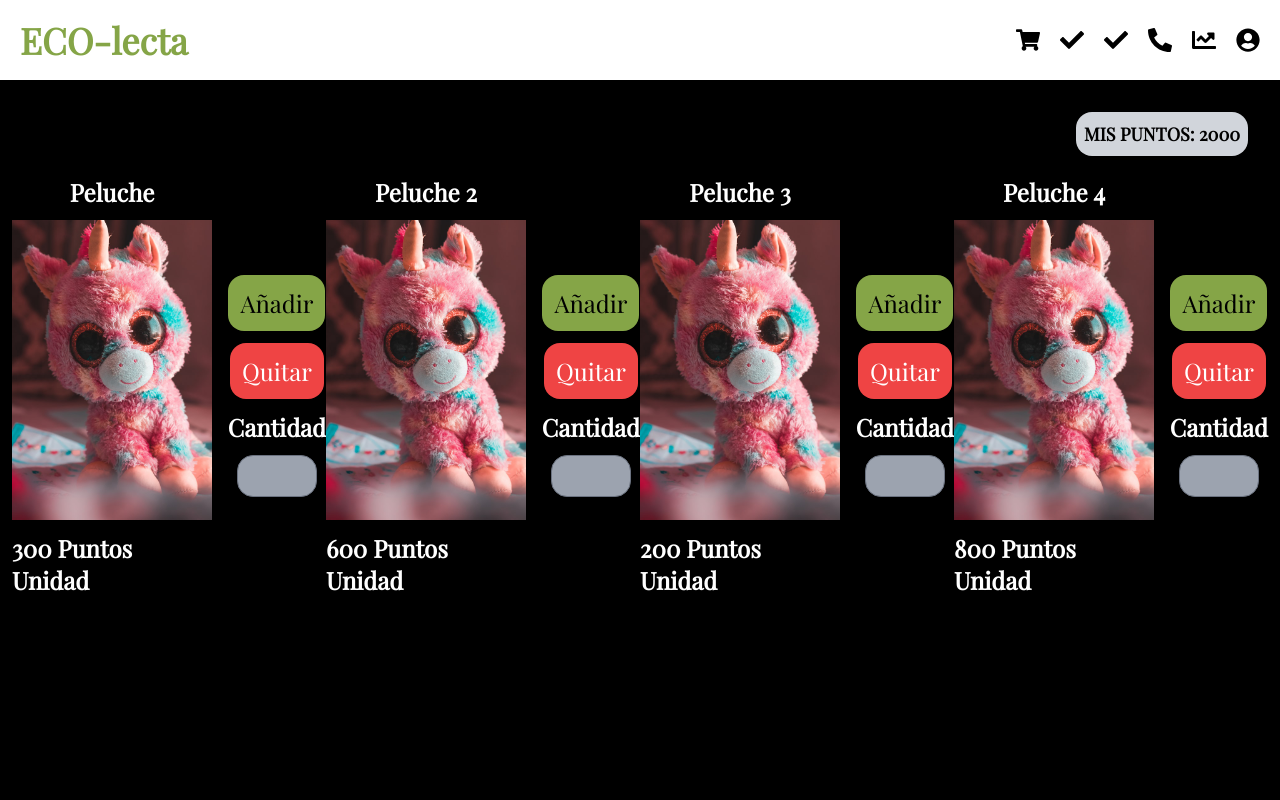
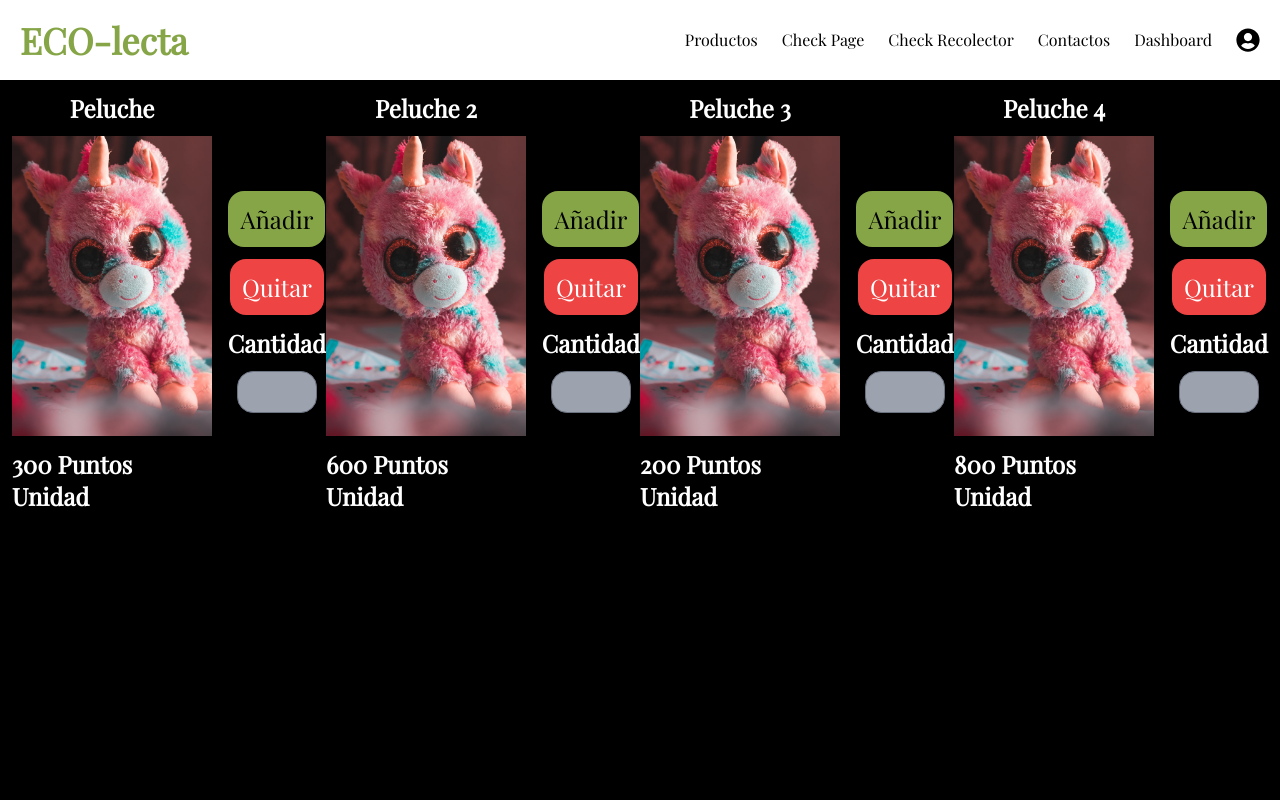
Before and after one commit to sbd0029992/ecolecta, a Next.js app: page /tiendaProductos in a window 1280 px wide. Shown: the top 800 px of the page. Built offline with nearby package versions, Linux system fonts and the light colour scheme.

Commit message:
style(pages): navbar, footer

```diff
--- a/src/components/Footer.js
+++ b/src/components/Footer.js
@@ -2,7 +2,7 @@ import React from 'react';
 
 function Footer() {
   return (
-    <div className='flex h-[25vh] flex-row items-center justify-evenly gap-5 bg-tertiary pl-5 pr-5'>
+    <div className='flex h-[25vh] flex-row items-center justify-evenly gap-5 bg-tertiary pl-5 pr-5 '>
       <div className='flex flex-row gap-5 md:gap-20'>
         <div className='flex flex-col gap-1'>
           <h4 className='text-white'>Company</h4>
--- a/src/components/Navbar.js
+++ b/src/components/Navbar.js
@@ -1,3 +1,4 @@
+import Link from 'next/link';
 import React from 'react';
 //import profile icon react-icons
 import { FaUserCircle } from 'react-icons/fa';
@@ -13,31 +14,55 @@ function Navbar() {
   return (
     <React.Fragment>
       <div>
-        <h1 className='text-primary '>ECO-lecta</h1>
+        <Link href='/'>
+          <h1 className='text-primary '>ECO-lecta</h1>
+        </Link>
       </div>
-      <div className='flex flex-row gap-2 md:gap-5'>
+      <div className='flex flex-row gap-4 sm:gap-6 '>
         <div>
-          <h4 className='hidden'>Productos</h4>
-          <FaShoppingCart className='h-6 w-6' />
+          <Link href='/tiendaProductos' className='hidden lg:block'>
+            Productos
+          </Link>
+          <Link href='/tiendaProductos'>
+            <FaShoppingCart className='h-6 w-6 lg:hidden' />
+          </Link>
         </div>
         <div>
-          <h4 className='hidden'>Check Page</h4>
-          <FaCheck className='h-6 w-6' />
+          <Link href='/user_check' className='hidden lg:block'>
+            Check Page
+          </Link>
+          <Link href='/user_check'>
+            <FaCheck className='h-6 w-6 lg:hidden' />
+          </Link>
         </div>
         <div>
-          <h4 className='hidden'>Check Recolector</h4>
-          <FaCheck className='h-6 w-6' />
+          <Link href='/recolectorCheck' className='hidden lg:block'>
+            Check Recolector
+          </Link>
+          <Link href='/recolectorCheck'>
+            <FaCheck className='h-6 w-6 lg:hidden' />
+          </Link>
         </div>
         <div>
-          <h4 className='hidden'>Contactos</h4>
-          <FaPhoneAlt className='h-6 w-6' />
+          <Link href='/contact' className='hidden lg:block'>
+            Contactos
+          </Link>
+          <Link href='/contact'>
+            <FaPhoneAlt className='h-6 w-6 lg:hidden' />
+          </Link>
         </div>
         <div>
-          <h4 className='hidden'>Dashboard</h4>
-          <FaChartLine className='h-6 w-6' />
+          <Link href='dashboard' className='hidden lg:block'>
+            Dashboard
+          </Link>
+          <Link href='dashboard'>
+            <FaChartLine className='h-6 w-6 lg:hidden' />
+          </Link>
         </div>
         <div className='self-center'>
-          <FaUserCircle className='h-6 w-6' />
+          <Link href='/profile'>
+            <FaUserCircle className='h-6 w-6' />
+          </Link>
         </div>
       </div>
     </React.Fragment>
--- a/src/pages/register.js
+++ b/src/pages/register.js
@@ -1,4 +1,5 @@
 import { GoogleMap, MarkerF, useLoadScript } from '@react-google-maps/api';
+import Link from 'next/link';
 import React, { useMemo, useRef } from 'react';
 
 function Register() {
@@ -20,17 +21,6 @@ function Register() {
   if (!isLoaded) {
     return <p>Loading...</p>;
   }
-
-  // const handleMarkerDragEnd = () => {
-  //   const pos = markerRef.marker.marker();
-  //   let lat = pos.lat();
-  //   let lng = pos.lng();
-
-  //   // Asignar la posición a las variables de ASP.NET
-  //   document.getElementById('latitudeMap').innerHTML = lat;
-  //   document.getElementById('longitudeMap').innerHTML = lng;
-  //   // Aquí puede agregar su código para actualizar los valores de latitud y longitud
-  // };
 
   return (
     <div className='flex justify-center bg-black'>
@@ -199,13 +189,13 @@ function Register() {
               />
             </div>
             <div>
-              <a
+              <Link
                 href='/login'
                 for='first_name'
                 class='mb-2 mt-2 block text-center text-sm font-bold dark:text-white'
               >
                 Tengo mi cuenta
-              </a>
+              </Link>
             </div>
             <div className='flex justify-center'>
               <button
--- a/src/pages/tiendaProductos.js
+++ b/src/pages/tiendaProductos.js
@@ -33,9 +33,9 @@ function TiendaProductos() {
     <div className='h-full min-h-screen bg-black'>
       <div className='flex flex-col p-3'>
         <div className='flex justify-end'>
-          <div className='m-5 rounded-2xl bg-gray-300 p-2'>
+          {/* <div className='m-5 rounded-2xl bg-gray-300 p-2'>
             <h1 className='text-lg'>MIS PUNTOS: 2000</h1>
-          </div>
+          </div> */}
         </div>
         <div className='grid grid-flow-row items-center justify-center sm:grid-cols-2 lg:grid-cols-3 xl:grid-cols-4'>
           {values.map((value) => (
--- a/src/styles/globals.css
+++ b/src/styles/globals.css
@@ -39,7 +39,7 @@
 
 @layer mainDiv {
   .mainDiv {
-    @apply flex h-screen w-screen items-center justify-center bg-black;
+    @apply flex h-screen w-full items-center justify-center bg-black;
   }
 }
 
```
